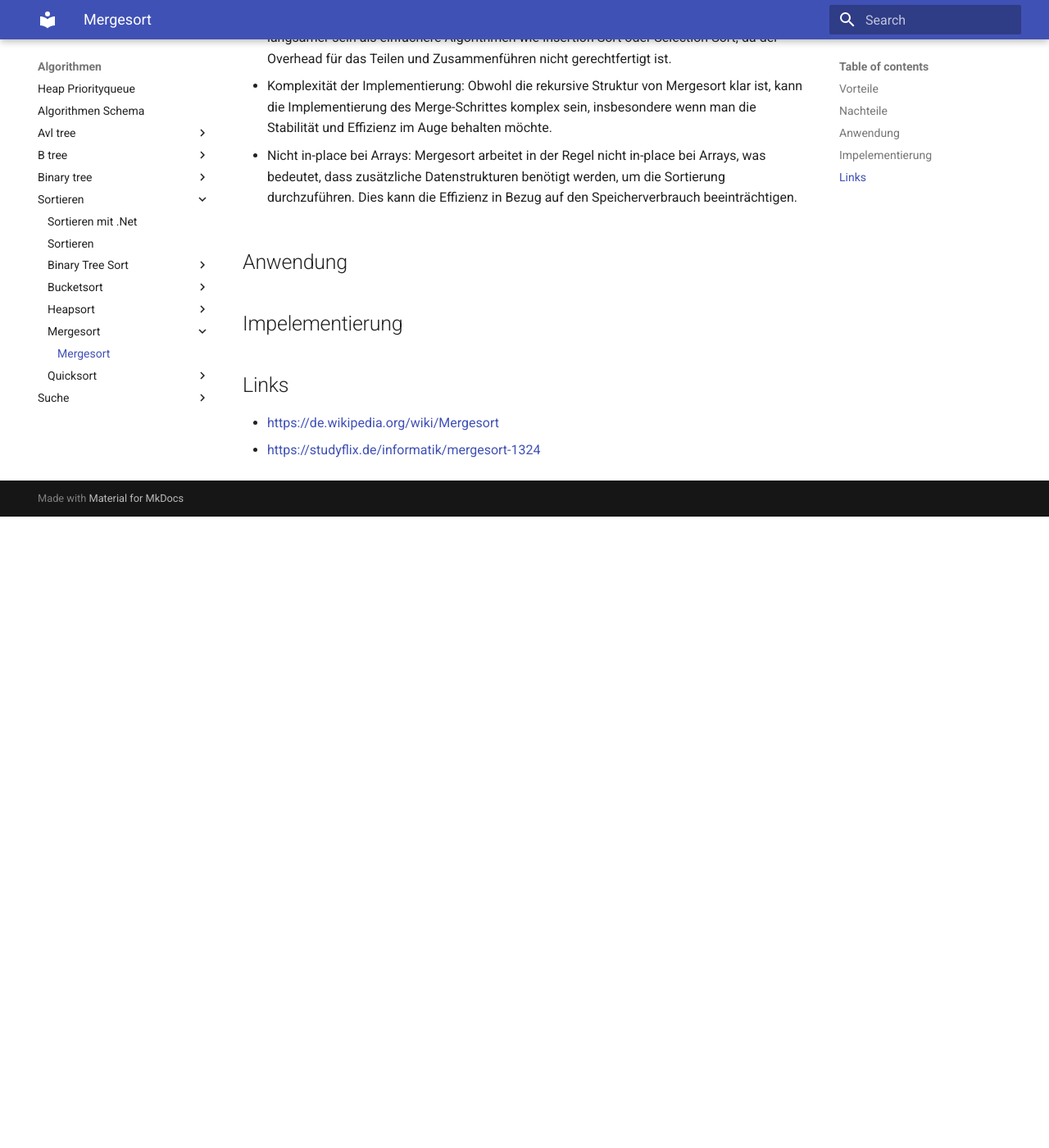
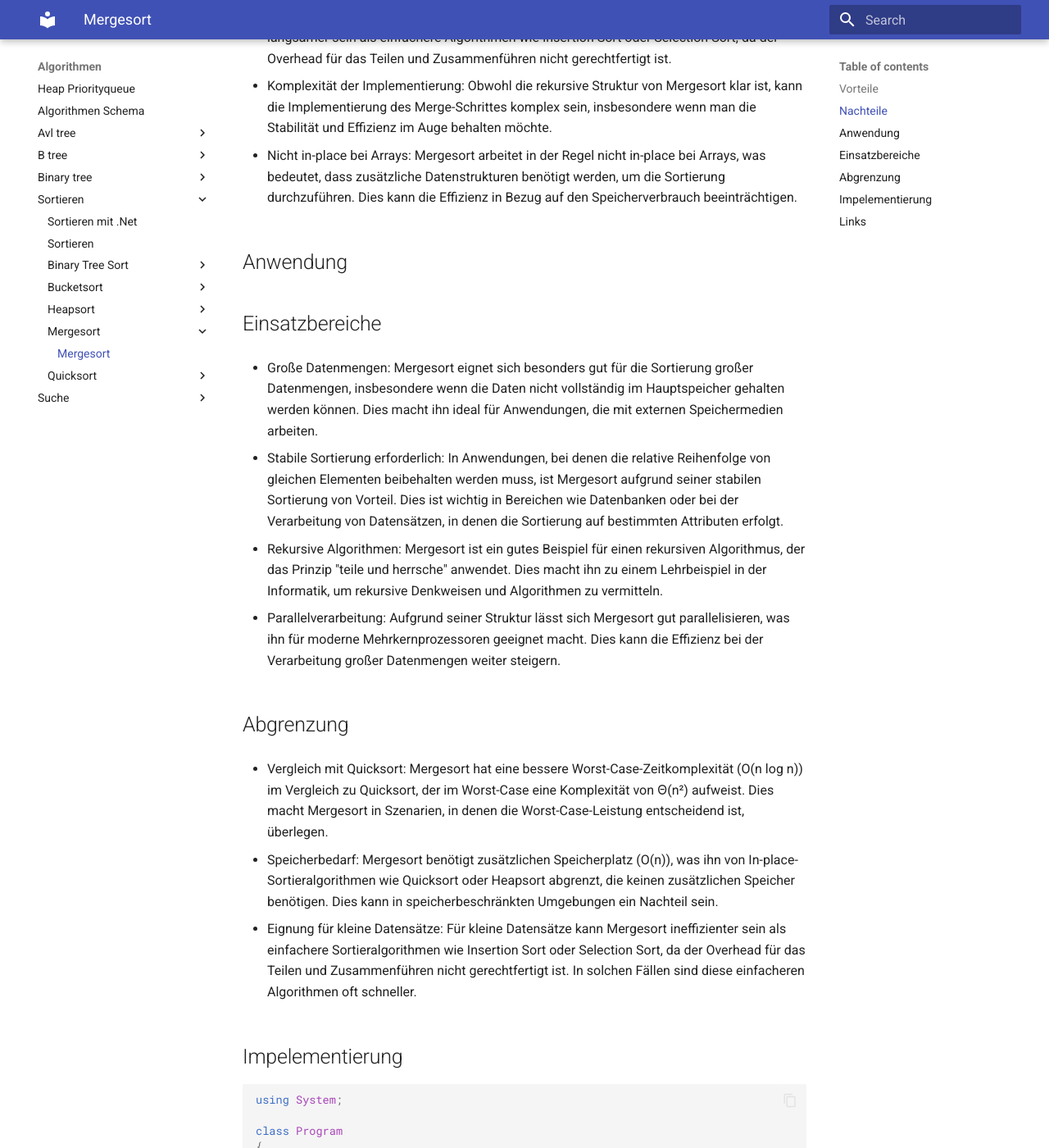
Before and after one commit to tsolenthaler/zbwAlgDs, an MkDocs documentation site: the page built from docs/algorithmen/sortieren/Mergesort/Mergesort.md, in a window 1280 px wide and 1400 px high, scrolled down 938 px. Shown: the whole window at 82% size. Built offline with MkDocs 1.6.1 and Material for MkDocs 9.7.7, drawn with Linux system fonts in a browser that asks for light colours; before the commit the page ends 1568 px from its top, so only the background shows below that; some of the changed text lies outside the part shown.

Commit message:
Expand Mergesort documentation with application areas, comparisons, and a detailed implementation example

````diff
--- a/docs/algorithmen/sortieren/Mergesort/Mergesort.md
+++ b/docs/algorithmen/sortieren/Mergesort/Mergesort.md
@@ -24,7 +24,115 @@
 
 ## Anwendung
 
+## Einsatzbereiche
+
+* Große Datenmengen: Mergesort eignet sich besonders gut für die Sortierung großer Datenmengen, insbesondere wenn die Daten nicht vollständig im Hauptspeicher gehalten werden können. Dies macht ihn ideal für Anwendungen, die mit externen Speichermedien arbeiten.
+
+* Stabile Sortierung erforderlich: In Anwendungen, bei denen die relative Reihenfolge von gleichen Elementen beibehalten werden muss, ist Mergesort aufgrund seiner stabilen Sortierung von Vorteil. Dies ist wichtig in Bereichen wie Datenbanken oder bei der Verarbeitung von Datensätzen, in denen die Sortierung auf bestimmten Attributen erfolgt.
+
+* Rekursive Algorithmen: Mergesort ist ein gutes Beispiel für einen rekursiven Algorithmus, der das Prinzip "teile und herrsche" anwendet. Dies macht ihn zu einem Lehrbeispiel in der Informatik, um rekursive Denkweisen und Algorithmen zu vermitteln.
+
+* Parallelverarbeitung: Aufgrund seiner Struktur lässt sich Mergesort gut parallelisieren, was ihn für moderne Mehrkernprozessoren geeignet macht. Dies kann die Effizienz bei der Verarbeitung großer Datenmengen weiter steigern.
+
+## Abgrenzung
+
+* Vergleich mit Quicksort: Mergesort hat eine bessere Worst-Case-Zeitkomplexität (O(n log n)) im Vergleich zu Quicksort, der im Worst-Case eine Komplexität von Θ(n²) aufweist. Dies macht Mergesort in Szenarien, in denen die Worst-Case-Leistung entscheidend ist, überlegen.
+
+* Speicherbedarf: Mergesort benötigt zusätzlichen Speicherplatz (O(n)), was ihn von In-place-Sortieralgorithmen wie Quicksort oder Heapsort abgrenzt, die keinen zusätzlichen Speicher benötigen. Dies kann in speicherbeschränkten Umgebungen ein Nachteil sein.
+
+* Eignung für kleine Datensätze: Für kleine Datensätze kann Mergesort ineffizienter sein als einfachere Sortieralgorithmen wie Insertion Sort oder Selection Sort, da der Overhead für das Teilen und Zusammenführen nicht gerechtfertigt ist. In solchen Fällen sind diese einfacheren Algorithmen oft schneller.
+
 ## Impelementierung
+
+```C#
+using System;
+
+class Program
+{
+    static void Main(string[] args)
+    {
+        int[] array = { 38, 27, 43, 3, 9, 82, 10 };
+        Console.WriteLine("Unsortiertes Array:");
+        Console.WriteLine(string.Join(", ", array));
+
+        Mergesort(array, 0, array.Length - 1);
+
+        Console.WriteLine("Sortiertes Array:");
+        Console.WriteLine(string.Join(", ", array));
+    }
+
+    static void Mergesort(int[] array, int left, int right)
+    {
+        if (left < right)
+        {
+            // Finde die Mitte des Arrays
+            int middle = (left + right) / 2;
+
+            // Rekursiv die beiden Hälften sortieren
+            Mergesort(array, left, middle);
+            Mergesort(array, middle + 1, right);
+
+            // Die beiden Hälften zusammenführen
+            Merge(array, left, middle, right);
+        }
+    }
+
+    static void Merge(int[] array, int left, int middle, int right)
+    {
+        // Die Größe der beiden Teilarrays bestimmen
+        int n1 = middle - left + 1;
+        int n2 = right - middle;
+
+        // Temporäre Arrays erstellen
+        int[] leftArray = new int[n1];
+        int[] rightArray = new int[n2];
+
+        // Daten in die temporären Arrays kopieren
+        for (int i = 0; i < n1; i++)
+            leftArray[i] = array[left + i];
+        for (int j = 0; j < n2; j++)
+            rightArray[j] = array[middle + 1 + j];
+
+        // Indizes für die temporären Arrays und das Hauptarray
+        int k = left;
+        int iIndex = 0;
+        int jIndex = 0;
+
+        // Die beiden Teilarrays zusammenführen
+        while (iIndex < n1 && jIndex < n2)
+        {
+            if (leftArray[iIndex] <= rightArray[jIndex])
+            {
+                array[k] = leftArray[iIndex];
+                iIndex++;
+            }
+            else
+            {
+                array[k] = rightArray[jIndex];
+                jIndex++;
+            }
+            k++;
+        }
+
+        // Die verbleibenden Elemente des linken Arrays hinzufügen
+        while (iIndex < n1)
+        {
+            array[k] = leftArray[iIndex];
+            iIndex++;
+            k++;
+        }
+
+        // Die verbleibenden Elemente des rechten Arrays hinzufügen
+        while (jIndex < n2)
+        {
+            array[k] = rightArray[jIndex];
+            jIndex++;
+            k++;
+        }
+    }
+}
+```
+
 
 ## Links
 
````
